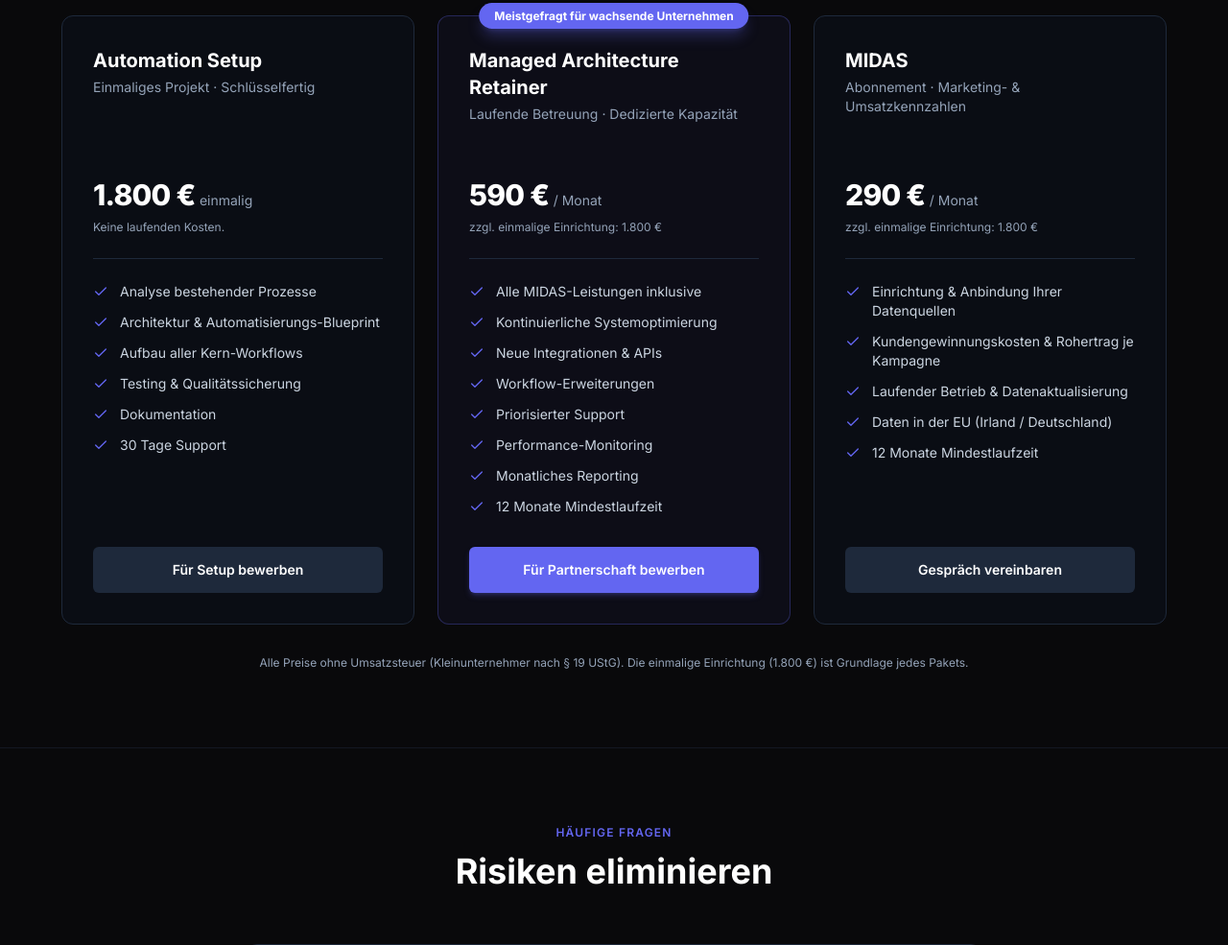
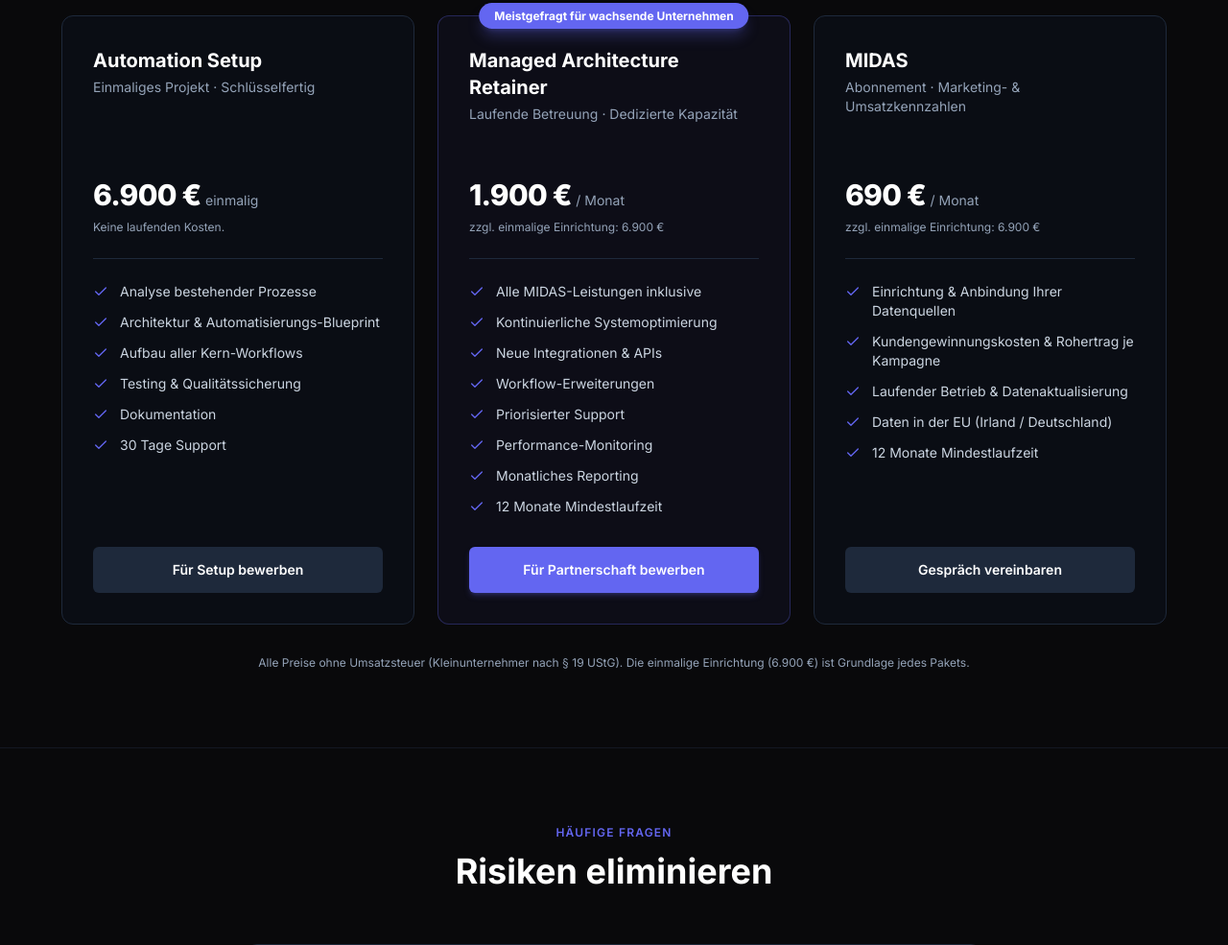
Before and after one commit to ThekoMacol/Logikseiteneu, a plain HTML site: page index.html in a window 1280 px wide. Shown: the part 5113-6098 px from the top of the page at 96% size. Drawn offline with Linux system fonts and the light colour scheme.

Commit message:
Update pricing: Setup 6.900, Retainer 1.900/mo, MIDAS 690/mo (incl. setup notes)
Co-Authored-By: Claude Opus 4.8 <noreply@anthropic.com>
Claude-Session: https://claude.ai/code/session_01DqryBGtr8ZKgaUYKnGtKzf

```diff
--- a/index.html
+++ b/index.html
@@ -365,7 +365,7 @@
             <p class="text-slate-400 text-sm">Einmaliges Projekt &middot; Schl&uuml;sselfertig</p>
           </div>
           <div class="mb-6 pb-6 border-b border-slate-800">
-            <p class="text-white"><span class="text-3xl font-extrabold tracking-tight">1.800 &euro;</span> <span class="text-slate-400 text-sm">einmalig</span></p>
+            <p class="text-white"><span class="text-3xl font-extrabold tracking-tight">6.900 &euro;</span> <span class="text-slate-400 text-sm">einmalig</span></p>
             <p class="text-slate-400 text-xs mt-2">Keine laufenden Kosten.</p>
           </div>
           <ul class="space-y-3 mb-8 flex-1">
@@ -391,8 +391,8 @@
             <p class="text-slate-400 text-sm">Laufende Betreuung &middot; Dedizierte Kapazit&auml;t</p>
           </div>
           <div class="mb-6 pb-6 border-b border-slate-800">
-            <p class="text-white"><span class="text-3xl font-extrabold tracking-tight">590 &euro;</span> <span class="text-slate-400 text-sm">/ Monat</span></p>
-            <p class="text-slate-400 text-xs mt-2">zzgl. einmalige Einrichtung: 1.800 &euro;</p>
+            <p class="text-white"><span class="text-3xl font-extrabold tracking-tight">1.900 &euro;</span> <span class="text-slate-400 text-sm">/ Monat</span></p>
+            <p class="text-slate-400 text-xs mt-2">zzgl. einmalige Einrichtung: 6.900 &euro;</p>
           </div>
           <ul class="space-y-3 mb-8 flex-1">
             <li class="flex items-start gap-3 text-sm text-slate-300"><i data-lucide="check" class="w-4 h-4 text-brand mt-0.5 shrink-0"></i>Alle MIDAS-Leistungen inklusive</li>
@@ -414,8 +414,8 @@
             <p class="text-slate-400 text-sm">Abonnement &middot; Marketing- &amp; Umsatzkennzahlen</p>
           </div>
           <div class="mb-6 pb-6 border-b border-slate-800">
-            <p class="text-white"><span class="text-3xl font-extrabold tracking-tight">290 &euro;</span> <span class="text-slate-400 text-sm">/ Monat</span></p>
-            <p class="text-slate-400 text-xs mt-2">zzgl. einmalige Einrichtung: 1.800 &euro;</p>
+            <p class="text-white"><span class="text-3xl font-extrabold tracking-tight">690 &euro;</span> <span class="text-slate-400 text-sm">/ Monat</span></p>
+            <p class="text-slate-400 text-xs mt-2">zzgl. einmalige Einrichtung: 6.900 &euro;</p>
           </div>
           <ul class="space-y-3 mb-8 flex-1">
             <li class="flex items-start gap-3 text-sm text-slate-300"><i data-lucide="check" class="w-4 h-4 text-brand mt-0.5 shrink-0"></i>Einrichtung &amp; Anbindung Ihrer Datenquellen</li>
@@ -429,7 +429,7 @@
           </a>
         </div>
       </div>
-      <p class="text-center text-slate-400 text-xs mt-8">Alle Preise ohne Umsatzsteuer (Kleinunternehmer nach &sect; 19 UStG). Die einmalige Einrichtung (1.800 &euro;) ist Grundlage jedes Pakets.</p>
+      <p class="text-center text-slate-400 text-xs mt-8">Alle Preise ohne Umsatzsteuer (Kleinunternehmer nach &sect; 19 UStG). Die einmalige Einrichtung (6.900 &euro;) ist Grundlage jedes Pakets.</p>
     </div>
   </section>
 
```
